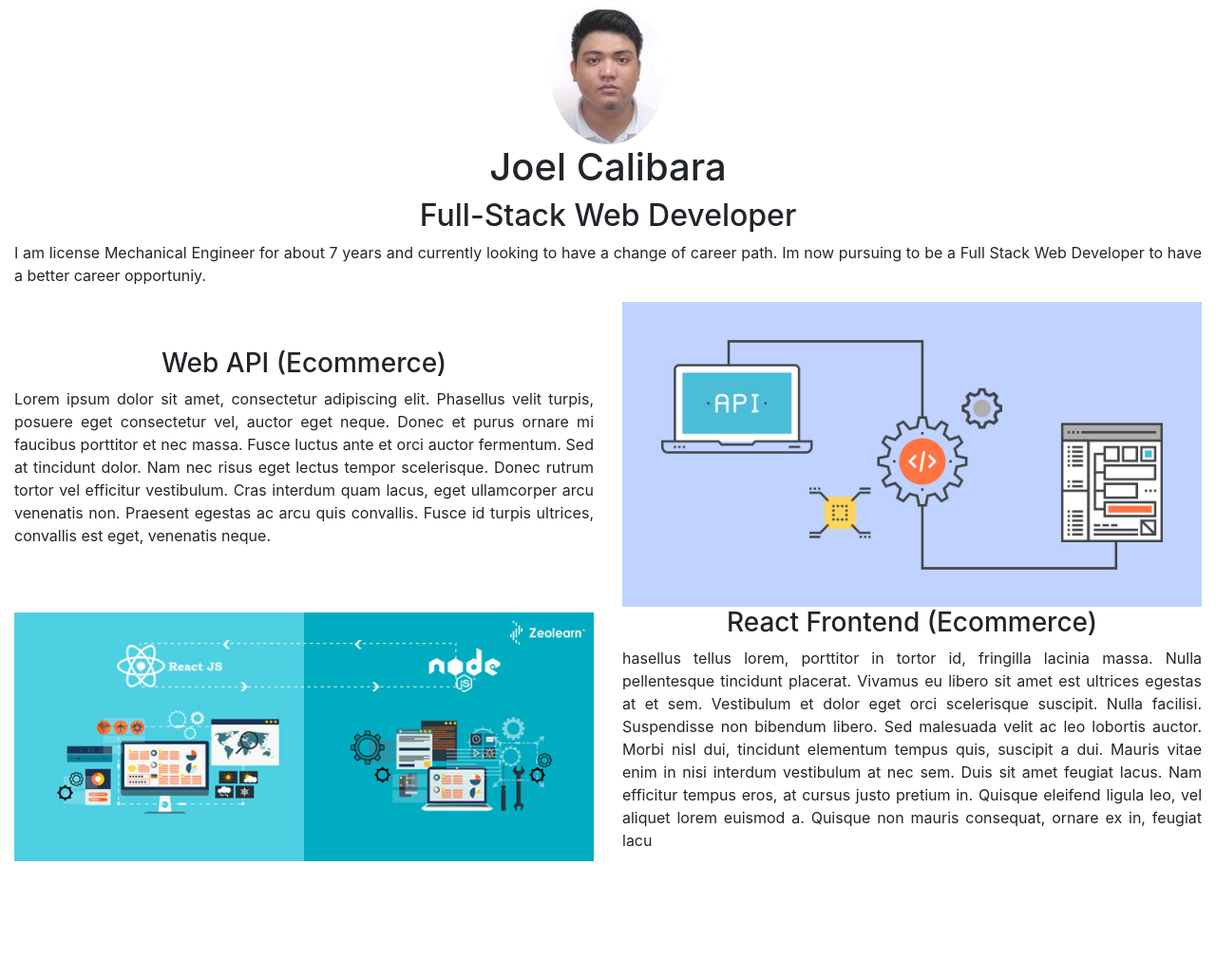
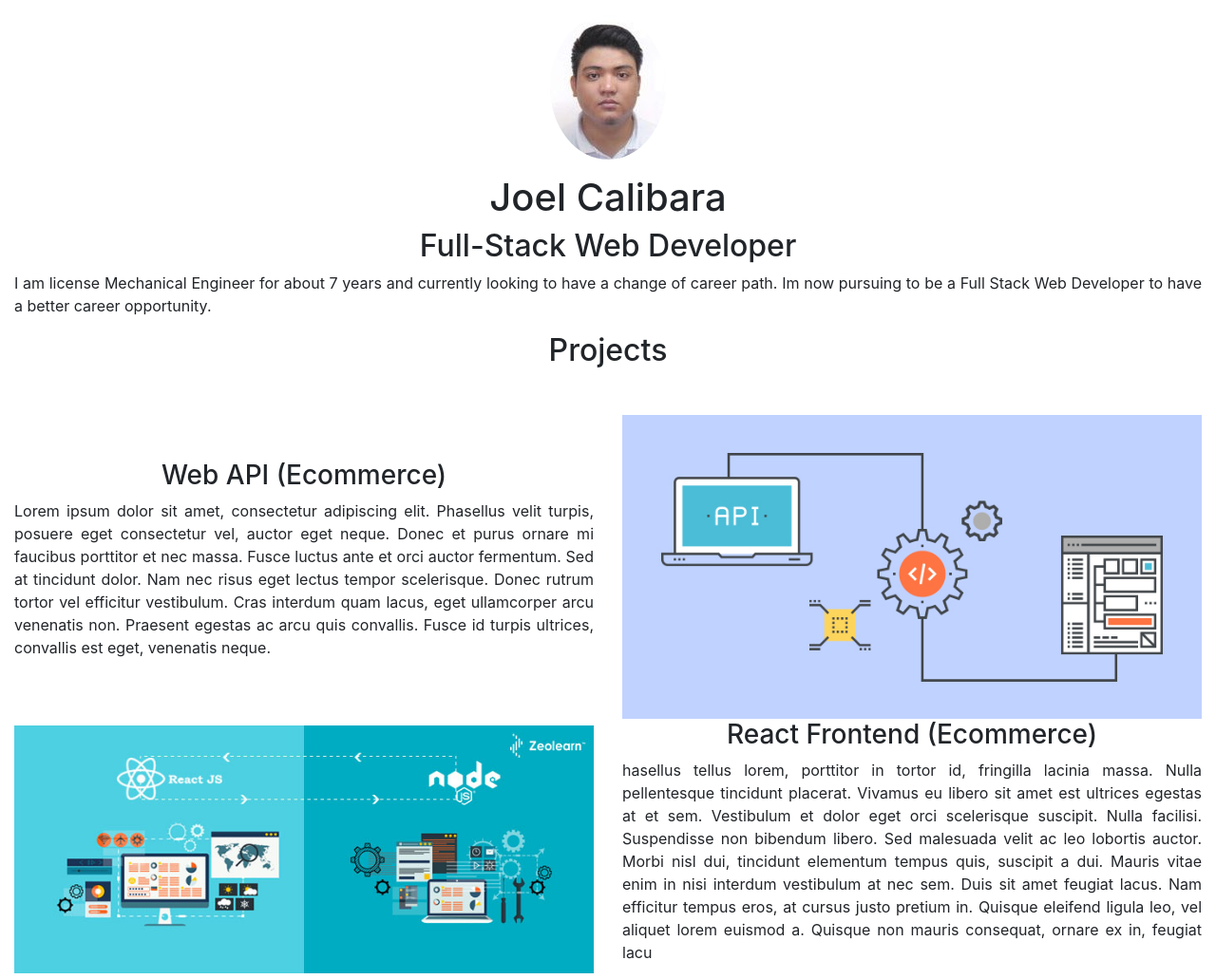
Before and after one commit to JoelCalibara/a1, a plain HTML site: page index.html in a window 1280 px wide. Shown: the whole page at 95% size. Before the commit the page ends 913 px from the top, so only its background shows below. Drawn offline with nearby package versions, Linux system fonts and the light colour scheme.

Commit message:
Added second commit

```diff
--- a/index.html
+++ b/index.html
@@ -10,13 +10,17 @@
 </head>
 <body>
 	<div class="container-fluid text-center">
-		<img src="img/edited.jpg" class="rounded-circle">
+		<img src="img/edited.jpg" class="rounded-circle mb-3 mt-3">
 		<h1>Joel Calibara</h1>
 		<h2>Full-Stack Web Developer</h2>
 		<p class="text-justify">
 			I am license Mechanical Engineer for about 7 years and currently looking to have a change of career path.
-			Im now pursuing to be a Full Stack Web Developer to have a better career opportuniy.
+			Im now pursuing to be a Full Stack Web Developer to have a better career opportunity.
 		</p>
+	</div>
+
+	<div>
+		<h2 class="text-center mb-5">Projects</h2>
 	</div>
 
 	<div class="container-fluid">
@@ -26,7 +30,7 @@
 			</div>
 
 			<div class="col-md-6 order-2 order-md-1 text-center">
-				<h3>Web API (Ecommerce)</h3>
+				<h3 >Web API (Ecommerce)</h3>
 				<p class="text-justify">
 					Lorem ipsum dolor sit amet, consectetur adipiscing elit. Phasellus velit turpis, posuere eget consectetur vel, auctor eget neque. Donec et purus ornare mi faucibus porttitor et nec massa. Fusce luctus ante et orci auctor fermentum. Sed at tincidunt dolor. Nam nec risus eget lectus tempor scelerisque. Donec rutrum tortor vel efficitur vestibulum. Cras interdum quam lacus, eget ullamcorper arcu venenatis non. Praesent egestas ac arcu quis convallis. Fusce id turpis ultrices, convallis est eget, venenatis neque.
 				</p>
```
